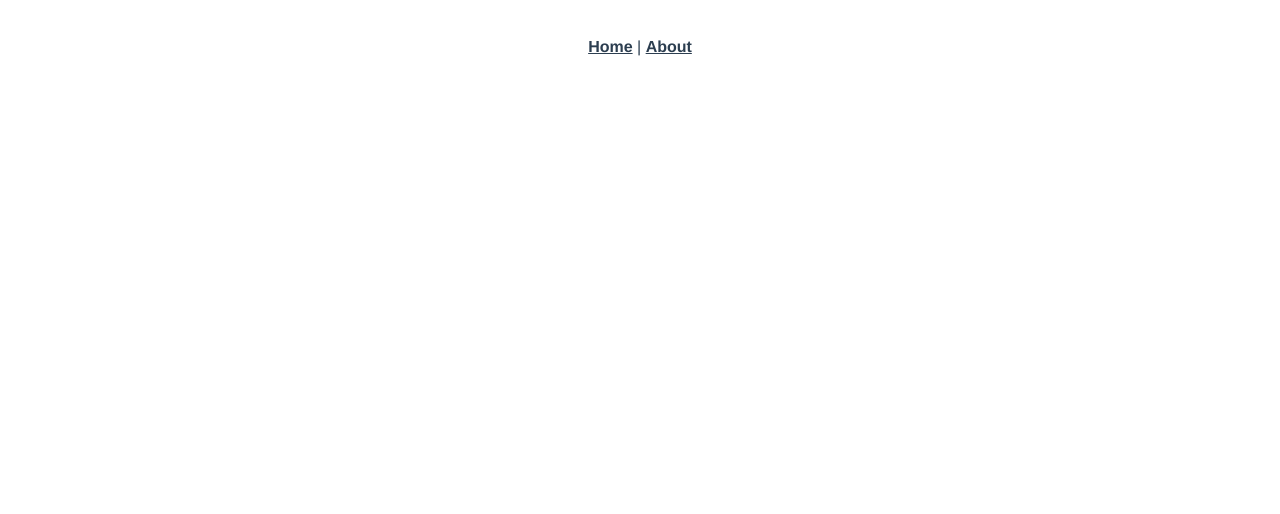
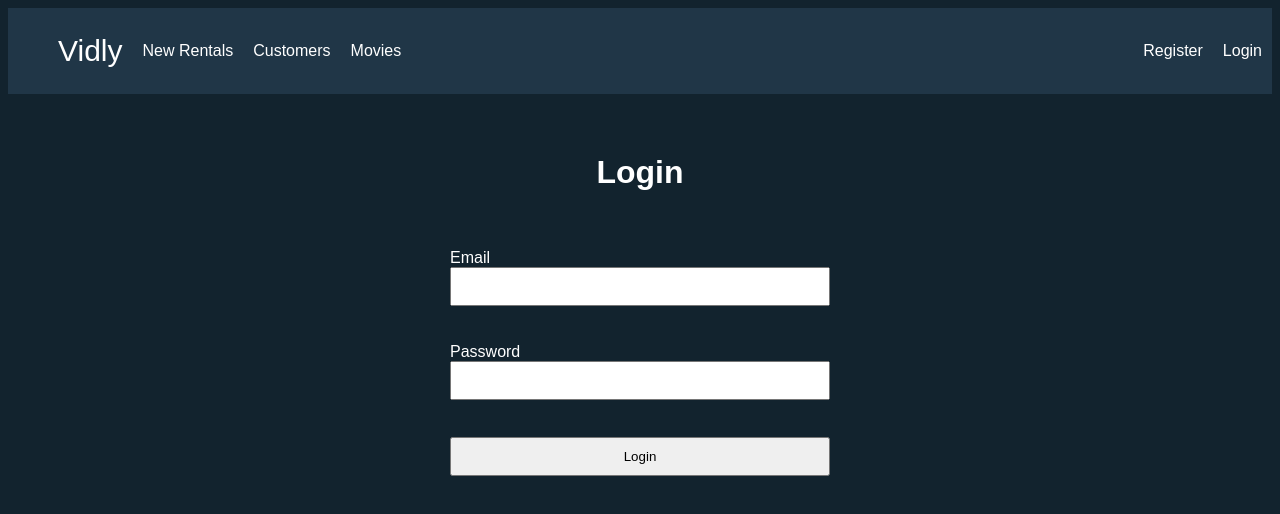
Before and after one commit to IzStriker/Vidly-Frontend, a Vue app: page /login in a window 1280 px wide. Before the commit this address had no page. Shown: the top 514 px of the page. Built offline with nearby package versions, Linux system fonts and the light colour scheme.

Commit message:
style: style added for login page

```diff
--- a/public/index.html
+++ b/public/index.html
@@ -1,15 +1,18 @@
 <!DOCTYPE html>
 <html lang="">
   <head>
-    <meta charset="utf-8">
-    <meta http-equiv="X-UA-Compatible" content="IE=edge">
-    <meta name="viewport" content="width=device-width,initial-scale=1.0">
-    <link rel="icon" href="<%= BASE_URL %>favicon.ico">
+    <meta charset="utf-8" />
+    <meta http-equiv="X-UA-Compatible" content="IE=edge" />
+    <meta name="viewport" content="width=device-width,initial-scale=1.0" />
+    <link rel="icon" href="<%= BASE_URL %>favicon.ico" />
     <title><%= htmlWebpackPlugin.options.title %></title>
   </head>
   <body>
     <noscript>
-      <strong>We're sorry but <%= htmlWebpackPlugin.options.title %> doesn't work properly without JavaScript enabled. Please enable it to continue.</strong>
+      <strong
+        >We're sorry but <%= htmlWebpackPlugin.options.title %> doesn't work properly without
+        JavaScript enabled. Please enable it to continue.</strong
+      >
     </noscript>
     <div id="app"></div>
     <!-- built files will be auto injected -->
--- a/src/App.vue
+++ b/src/App.vue
@@ -1,30 +1,46 @@
 <template>
-  <div id="nav">
-    <router-link to="/">Home</router-link> |
-    <router-link to="/about">About</router-link>
+  <div class="app">
+    <nav class="nav">
+      <ul class="menu">
+        <li class="logo item"><router-link to="/">Vidly</router-link></li>
+        <li class="item"><router-link to="#">New Rentals</router-link></li>
+        <li class="item"><router-link to="#">Customers</router-link></li>
+        <li class="item"><router-link to="#">Movies</router-link></li>
+        <div class="align-right">
+          <li class="item"><router-link to="#">Register</router-link></li>
+          <li class="item"><router-link to="/login">Login</router-link></li>
+        </div>
+      </ul>
+    </nav>
+    <div class="main-page">
+      <router-view />
+    </div>
   </div>
-  <router-view />
 </template>
 
-<style>
-#app {
-  font-family: Avenir, Helvetica, Arial, sans-serif;
-  -webkit-font-smoothing: antialiased;
-  -moz-osx-font-smoothing: grayscale;
-  text-align: center;
-  color: #2c3e50;
+<style scoped>
+.nav {
+  background: #203647;
+  margin-bottom: 10px;
 }
-
-#nav {
-  padding: 30px;
+/* Applies to router links */
+.nav a {
+  color: white;
+  text-decoration: none;
 }
-
-#nav a {
-  font-weight: bold;
-  color: #2c3e50;
+.nav .menu {
+  display: flex;
+  list-style-type: none;
 }
-
-#nav a.router-link-exact-active {
-  color: #42b983;
+.nav .logo {
+  font-size: 30px;
+}
+.nav .item {
+  margin: 10px;
+  align-self: center;
+}
+.align-right {
+  display: flex;
+  margin-left: auto;
 }
 </style>
--- /dev/null
+++ b/src/assets/css/global.css
@@ -0,0 +1,24 @@
+/*
+ * Colour Scheme:
+ * Classic Double Blue Color Scheme
+ * https://hookagency.com/blog/website-color-schemes/
+ */
+
+* {
+  box-sizing: border-box;
+}
+body {
+  font-family: sans-serif;
+  height: 100%;
+  min-height: 100vh;
+  background-color: #12232e;
+}
+
+.app {
+  display: flex;
+  flex-flow: column;
+}
+
+.main-page {
+  justify-content: center;
+}
--- a/src/components/HelloWorld.vue
+++ /dev/null
@@ -1,140 +0,0 @@
-<template>
-  <div class="hello">
-    <h1>{{ msg }}</h1>
-    <p>
-      For a guide and recipes on how to configure / customize this project,<br />
-      check out the
-      <a href="https://cli.vuejs.org" target="_blank" rel="noopener"
-        >vue-cli documentation</a
-      >.
-    </p>
-    <h3>Installed CLI Plugins</h3>
-    <ul>
-      <li>
-        <a
-          href="https://github.com/vuejs/vue-cli/tree/dev/packages/%40vue/cli-plugin-babel"
-          target="_blank"
-          rel="noopener"
-          >babel</a
-        >
-      </li>
-      <li>
-        <a
-          href="https://github.com/vuejs/vue-cli/tree/dev/packages/%40vue/cli-plugin-router"
-          target="_blank"
-          rel="noopener"
-          >router</a
-        >
-      </li>
-      <li>
-        <a
-          href="https://github.com/vuejs/vue-cli/tree/dev/packages/%40vue/cli-plugin-vuex"
-          target="_blank"
-          rel="noopener"
-          >vuex</a
-        >
-      </li>
-      <li>
-        <a
-          href="https://github.com/vuejs/vue-cli/tree/dev/packages/%40vue/cli-plugin-eslint"
-          target="_blank"
-          rel="noopener"
-          >eslint</a
-        >
-      </li>
-      <li>
-        <a
-          href="https://github.com/vuejs/vue-cli/tree/dev/packages/%40vue/cli-plugin-typescript"
-          target="_blank"
-          rel="noopener"
-          >typescript</a
-        >
-      </li>
-    </ul>
-    <h3>Essential Links</h3>
-    <ul>
-      <li>
-        <a href="https://vuejs.org" target="_blank" rel="noopener">Core Docs</a>
-      </li>
-      <li>
-        <a href="https://forum.vuejs.org" target="_blank" rel="noopener"
-          >Forum</a
-        >
-      </li>
-      <li>
-        <a href="https://chat.vuejs.org" target="_blank" rel="noopener"
-          >Community Chat</a
-        >
-      </li>
-      <li>
-        <a href="https://twitter.com/vuejs" target="_blank" rel="noopener"
-          >Twitter</a
-        >
-      </li>
-      <li>
-        <a href="https://news.vuejs.org" target="_blank" rel="noopener">News</a>
-      </li>
-    </ul>
-    <h3>Ecosystem</h3>
-    <ul>
-      <li>
-        <a href="https://router.vuejs.org" target="_blank" rel="noopener"
-          >vue-router</a
-        >
-      </li>
-      <li>
-        <a href="https://vuex.vuejs.org" target="_blank" rel="noopener">vuex</a>
-      </li>
-      <li>
-        <a
-          href="https://github.com/vuejs/vue-devtools#vue-devtools"
-          target="_blank"
-          rel="noopener"
-          >vue-devtools</a
-        >
-      </li>
-      <li>
-        <a href="https://vue-loader.vuejs.org" target="_blank" rel="noopener"
-          >vue-loader</a
-        >
-      </li>
-      <li>
-        <a
-          href="https://github.com/vuejs/awesome-vue"
-          target="_blank"
-          rel="noopener"
-          >awesome-vue</a
-        >
-      </li>
-    </ul>
-  </div>
-</template>
-
-<script lang="ts">
-import { defineComponent } from "vue";
-
-export default defineComponent({
-  name: "HelloWorld",
-  props: {
-    msg: String,
-  },
-});
-</script>
-
-<!-- Add "scoped" attribute to limit CSS to this component only -->
-<style scoped>
-h3 {
-  margin: 40px 0 0;
-}
-ul {
-  list-style-type: none;
-  padding: 0;
-}
-li {
-  display: inline-block;
-  margin: 0 10px;
-}
-a {
-  color: #42b983;
-}
-</style>
--- a/src/main.ts
+++ b/src/main.ts
@@ -3,4 +3,8 @@ import App from "./App.vue";
 import router from "./router";
 import store from "./store";
 
+// Local global css styles
+
+import "./assets/css/global.css";
+
 createApp(App).use(store).use(router).mount("#app");
--- a/src/router/index.ts
+++ b/src/router/index.ts
@@ -1,5 +1,6 @@
 import { createRouter, createWebHistory, RouteRecordRaw } from "vue-router";
 import Home from "../views/Home.vue";
+import Login from "@/views/Login.vue";
 
 const routes: Array<RouteRecordRaw> = [
   {
@@ -8,13 +9,9 @@ const routes: Array<RouteRecordRaw> = [
     component: Home,
   },
   {
-    path: "/about",
-    name: "About",
-    // route level code-splitting
-    // this generates a separate chunk (about.[hash].js) for this route
-    // which is lazy-loaded when the route is visited.
-    component: () =>
-      import(/* webpackChunkName: "about" */ "../views/About.vue"),
+    path: "/login",
+    name: "Login",
+    component: Login,
   },
 ];
 
--- a/src/views/About.vue
+++ /dev/null
@@ -1,5 +0,0 @@
-<template>
-  <div class="about">
-    <h1>This is an about page</h1>
-  </div>
-</template>
--- a/src/views/Home.vue
+++ b/src/views/Home.vue
@@ -1,18 +1,10 @@
-<template>
-  <div class="home">
-    <img alt="Vue logo" src="../assets/logo.png" />
-    <HelloWorld msg="Welcome to Your Vue.js + TypeScript App" />
-  </div>
-</template>
+<template><div></div></template>
 
 <script lang="ts">
 import { defineComponent } from "vue";
-import HelloWorld from "@/components/HelloWorld.vue"; // @ is an alias to /src
 
 export default defineComponent({
   name: "Home",
-  components: {
-    HelloWorld,
-  },
+  components: {},
 });
 </script>
--- /dev/null
+++ b/src/views/Login.vue
@@ -0,0 +1,53 @@
+<template>
+  <div class="container">
+    <form class="form">
+      <h1>Login</h1>
+      <div class="row">
+        <label>Email</label>
+        <input type="text" />
+      </div>
+      <div class="row">
+        <label>Password</label>
+        <input type="password" />
+      </div>
+      <div class="row">
+        <input type="submit" value="Login" />
+      </div>
+    </form>
+  </div>
+</template>
+
+<script lang="ts">
+import { defineComponent } from "vue";
+
+export default defineComponent({
+  name: "Login",
+});
+</script>
+
+<style scoped>
+.container {
+  display: flex;
+  justify-content: center;
+}
+
+.container .form {
+  color: white;
+  min-height: 400px;
+  min-width: 400px;
+  display: flex;
+  flex-flow: column;
+  justify-content: space-around;
+  align-items: center;
+  padding: 10px;
+}
+
+.row {
+  width: 100%;
+}
+
+.row input {
+  width: 100%;
+  padding: 10px;
+}
+</style>
```
Also changed, not shown: src/assets/logo.png (deleted).
